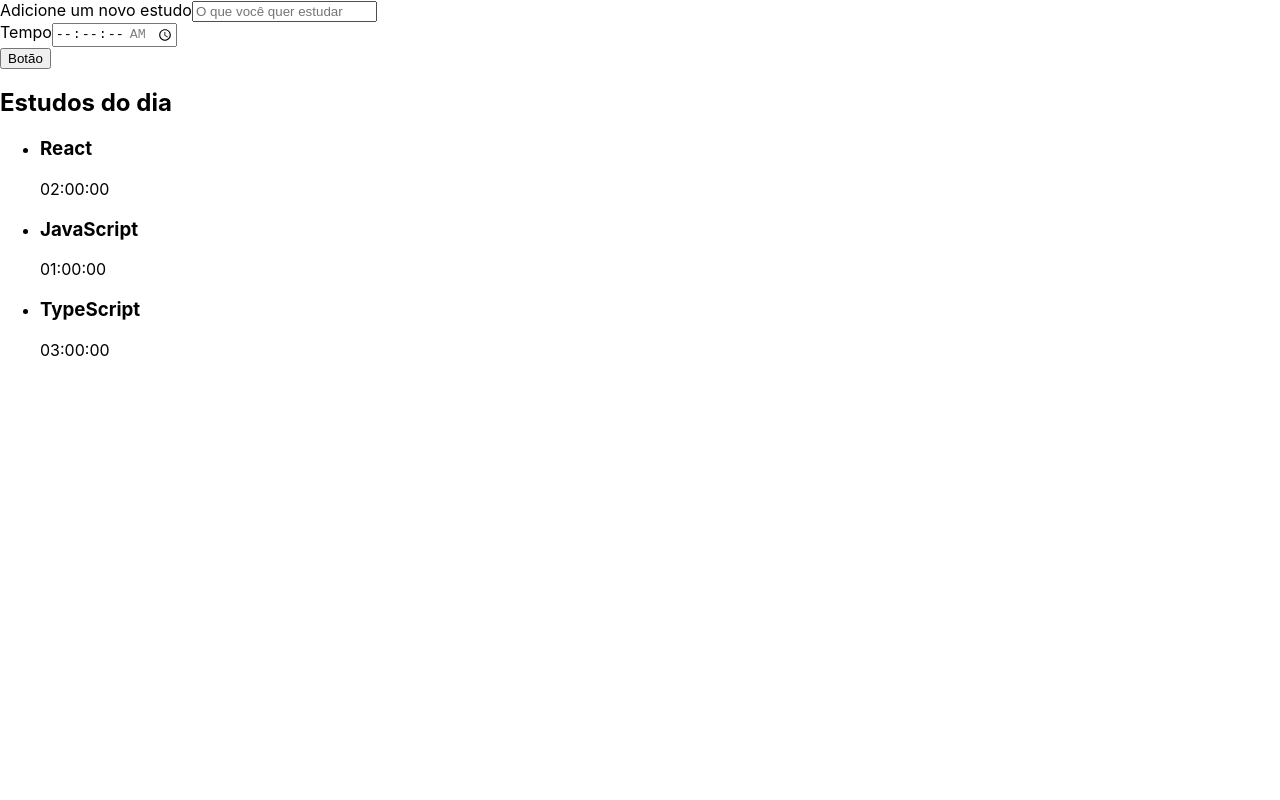
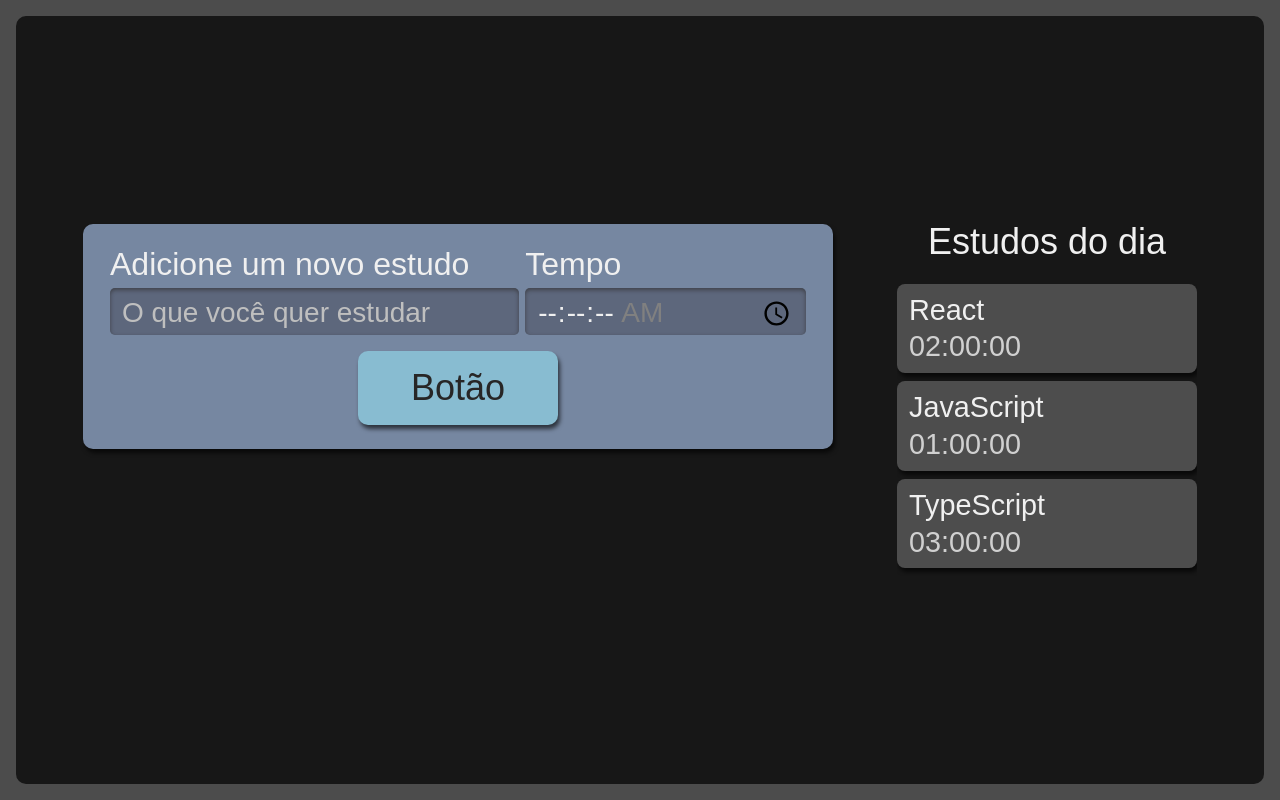
Before and after one commit to ylanaportela/alura-studies, a React (Create React App) app: page / in a window 1280 px wide. Built offline with nearby package versions, Linux system fonts and the light colour scheme.

Commit message:
Adding component each style with css modules

```diff
--- /dev/null
+++ b/src/components/Button/Button.module.scss
@@ -0,0 +1,25 @@
+.botao {
+    align-self: center;
+    background-color: #88bcd1;
+    border-radius: 10px;
+    box-shadow: 2px 4px 4px #0000009F;
+    color: #272626;
+    cursor: pointer;
+    font-size: 1.25rem;
+    padding: 16px;
+    width: 150px;
+
+    &:active {
+      background-color: #7CA6B7;
+      box-shadow: 2px 2px 4px #0000009F inset;
+    }
+  }
+
+  @media screen and (min-width: 1280px) {
+    .botao {
+      grid-column-start: span 2;
+      justify-self: center;
+      width: 200px;
+      font-size: 2.25rem;
+    }
+  }
--- a/src/components/Button/index.tsx
+++ b/src/components/Button/index.tsx
@@ -1,9 +1,10 @@
 import React from "react";
+import style from './Button.module.scss'
 
 class Button extends React.Component{
     render(){
         return (
-            <button>
+            <button className={style.botao}>
                 Botão
             </button>
         )
--- /dev/null
+++ b/src/components/Form/Form.module.scss
@@ -0,0 +1,61 @@
+.novaTarefa {
+    display:flex;
+    flex-direction: column;
+    grid-area: nova-tarefa;
+    background-color: #7687A1;
+    border-radius: 10px;
+    box-shadow: 2px 4px 4px #0000009F;
+    padding: 12px;
+
+    .inputContainer {
+      display: flex;
+      flex-direction: column;
+      width: 100%;
+      margin-bottom: 16px;
+
+      label {
+        margin-bottom: 8px;
+        font-size: 1.25rem;
+      }
+
+      input {
+        width: 100%;
+        padding: 8px 12px 4px;
+        box-sizing: border-box;
+        border: unset;
+        border-radius: 5px;
+        background-color: #5D677C;
+        box-shadow: 0px 2px 4px #2D2B2B9F inset;
+
+        &::placeholder {
+          color: #BFBFBF;
+        }
+      }
+    }
+
+    @media screen and (min-width: 1280px) {
+      flex-direction: row;
+      flex-wrap: wrap;
+      justify-content: space-around;
+      font-size: 2.25rem;
+      padding: 24px;
+      box-sizing: border-box;
+
+      .inputContainer {
+        width: calc(60% - 12px);
+
+        &:last-of-type {
+          width: 40%;
+        }
+
+        label {
+          font-size: 2rem;
+        }
+
+        input {
+          height: 100%;
+          font-size: 1.75rem;
+        }
+      }
+    }
+  }
--- a/src/components/Form/index.tsx
+++ b/src/components/Form/index.tsx
@@ -1,12 +1,12 @@
 import React from "react";
 import Button from "../Button/index";
-
+import style from './Form.module.scss'
 
 class Form extends React.Component {
     render() {
         return (
-            <form>
-                <div>
+            <form className={style.novaTarefa}>
+                <div className={style.inputContainer}>
 
                     <label htmlFor="tarefa">
                         Adicione um novo estudo
@@ -22,7 +22,7 @@
 
                 </div>
 
-                <div>
+                <div className={style.inputContainer}>
 
                     <label htmlFor="tempo">
                         Tempo
--- /dev/null
+++ b/src/components/List/List.module.scss
@@ -0,0 +1,75 @@
+.listaTarefas {
+  grid-area: tarefas;
+  height: 100%;
+
+  h2 {
+    font-size: 1.25rem;
+    margin-bottom: 12px;
+  }
+
+  ul {
+    max-height: 350px;
+    overflow-y: scroll;
+  	scrollbar-width: thin;
+  }
+
+  @media screen and (min-width:1280px) {
+
+    h2{
+      text-align: center;
+      font-size: 2.25rem;
+      margin-bottom: 24px;
+    }
+
+    ul {
+      overflow: auto;
+      max-height: 500px;
+    }
+  }
+}
+
+.item {
+  background-color: #4D4D4D;
+  border-radius: 8px;
+  box-shadow: 2px 4px 4px #0000009F;
+  padding: 12px;
+  margin-bottom: 8px;
+  position: relative;
+  cursor: pointer;
+
+  h3 {
+    margin-bottom: 8px;
+    word-break: break-all;
+  }
+
+  span {
+    color: #D0D0D0;
+  }
+
+  @media screen and (min-width:1280px) {
+    font-size: 1.8rem;
+  }
+}
+
+.itemSelecionado {
+  background-color: #292929;
+  box-shadow: 2px 4px 4px #0000009F inset;
+}
+
+.itemCompletado {
+  background-color: #566F42;
+  cursor: auto;
+
+  .concluido {
+    display: block;
+    background-image: url('../../assets/img/check-mark.svg');
+    background-repeat: no-repeat;
+    background-size: 38px 38px;
+    position: absolute;
+    top: 50%;
+    right: 12px;
+    transform: translateY(-50%);
+    width: 42px;
+    height: 43px;
+  }
+}
--- a/src/components/List/index.tsx
+++ b/src/components/List/index.tsx
@@ -1,4 +1,5 @@
 import React from "react";
+import style from './List.module.scss'
 
 export default function List(){
     const tarefas = [{
@@ -15,12 +16,12 @@
     }
 ]
     return(
-        <aside>
+        <aside className={style.listaTarefas}>
             <h2>Estudos do dia</h2>
             <ul>
 
                 {tarefas.map((item,index) => (
-                    <li key={index}>
+                    <li key={index} className={style.item}>
                         <h3>{item.tarefa}</h3>
                         <span>{item.tempo}</span>
                     </li>
--- a/src/index.css
+++ b/src/index.css
@@ -1,13 +1,95 @@
+html, body, div, span, applet, object, iframe,
+h1, h2, h3, h4, h5, h6, p, blockquote, pre,
+a, abbr, acronym, address, big, cite, code,
+del, dfn, em, img, ins, kbd, q, s, samp,
+small, strike, strong, sub, sup, tt, var,
+b, u, i, center,
+dl, dt, dd, ol, ul, li,
+fieldset, form, label, legend,
+table, caption, tbody, tfoot, thead, tr, th, td,
+article, aside, canvas, details, embed,
+figure, figcaption, footer, header, hgroup,
+menu, nav, output, ruby, section, summary,
+time, mark, audio, video {
+	margin: 0;
+	padding: 0;
+	border: 0;
+	font-size: 100%;
+	font: inherit;
+	vertical-align: baseline;
+}
+/* HTML5 display-role reset for older browsers */
+article, aside, details, figcaption, figure,
+footer, header, hgroup, menu, nav, section {
+	display: block;
+}
 body {
-  margin: 0;
-  font-family: -apple-system, BlinkMacSystemFont, 'Segoe UI', 'Roboto', 'Oxygen',
-    'Ubuntu', 'Cantarell', 'Fira Sans', 'Droid Sans', 'Helvetica Neue',
-    sans-serif;
-  -webkit-font-smoothing: antialiased;
-  -moz-osx-font-smoothing: grayscale;
+	line-height: 1;
+}
+ol, ul {
+	list-style: none;
+}
+blockquote, q {
+	quotes: none;
+}
+blockquote:before, blockquote:after,
+q:before, q:after {
+	content: '';
+	content: none;
+}
+table {
+	border-collapse: collapse;
+	border-spacing: 0;
 }
 
-code {
-  font-family: source-code-pro, Menlo, Monaco, Consolas, 'Courier New',
-    monospace;
+
+input {
+	font-family: inherit;
+	font-size: inherit;
+	font-weight: inherit;
+	color: inherit;
 }
+
+button {
+	border: unset;
+	background-color: unset;
+	font-family: inherit;
+	font-size: inherit;
+	font-weight: inherit;
+	color: inherit;
+}
+
+@import url('https://fonts.googleapis.com/css2?family=Manjari&display=swap');
+
+body {
+	display: flex;
+	justify-content: center;
+	font-family: 'Manjari', sans-serif;
+	color: #F0F0F0;
+	background-color: #4C4C4C;
+	height: 100%;
+	width: 100%;
+	padding: 16px;
+	box-sizing: border-box;
+}
+
+#root {
+	width: 100%;
+}
+
+::-webkit-scrollbar {
+	width: 8px;
+}
+
+::-webkit-scrollbar-track {
+	background: unset;
+}
+
+::-webkit-scrollbar-thumb {
+	border-radius: 4px;
+	background: #888;
+}
+
+::-webkit-scrollbar-thumb:hover {
+	background: #555;
+}
--- /dev/null
+++ b/src/pages/App.module.scss
@@ -0,0 +1,30 @@
+.AppStyle {
+  display: grid;
+  grid-template-rows: min-content min-content auto;
+  grid-template-areas:
+  "nova-tarefa"
+  "cronometro"
+  "tarefas"
+  ;
+  row-gap: 24px;
+  min-width: 320px;
+  min-height: calc(100vh - 32px);
+  width: 100%;
+  padding: 32px;
+  box-sizing: border-box;
+  border-radius: 10px;
+  background-color: #171717;
+
+  @media screen and (min-width:1280px)  {
+    grid-template-areas:
+    "nova-tarefa tarefas"
+    "cronometro tarefas"
+    ;
+    column-gap: 64px;
+    grid-template-rows: min-content min-content;
+    grid-template-columns: 750px 300px;
+    justify-content: center;
+    align-content: center;
+    padding: 64px;
+  }
+}
--- a/src/pages/App.tsx
+++ b/src/pages/App.tsx
@@ -1,10 +1,11 @@
 import React from 'react';
 import Form from '../components/Form';
 import List from '../components/List';
+import style from './App.module.scss'
 
 function App() {
   return (
-    <div className="App">
+    <div className={style.AppStyle}>
       <Form/>
       <List/>
     </div>
```
Also changed, not shown: src/assets/img/check-mark.svg (added).
